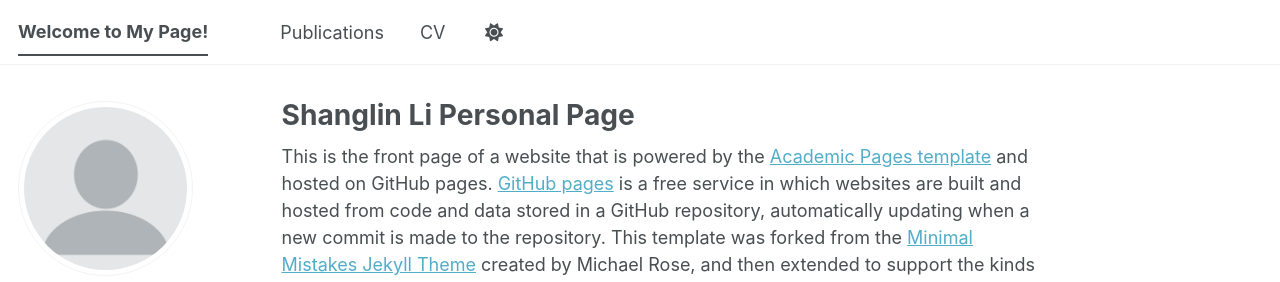
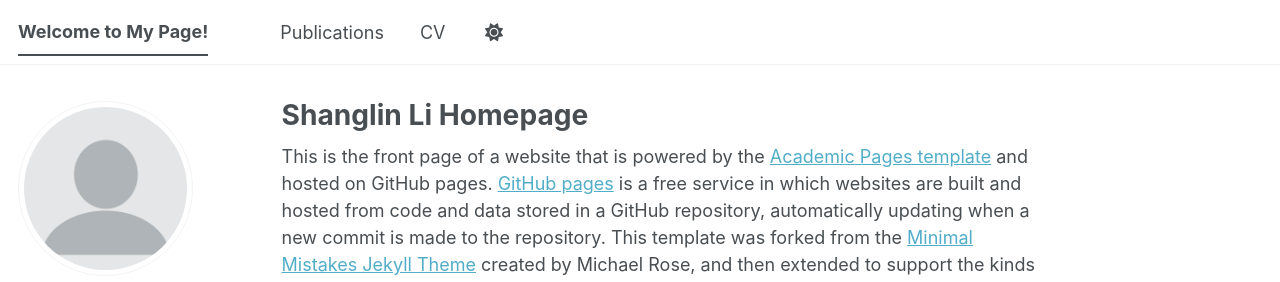
Before and after one commit to fightlesliefigt/fightlesliefigt.github.io, a Jekyll site: the page built from _pages/about.md, in a window 1280 px wide. Shown: the top 282 px of the page. Built offline with Jekyll 4.4.1, drawn with Linux system fonts in a browser that asks for light colours; a style sheet for code colours, icons or effects is not loaded.

Commit message:
Update about.md

```diff
--- a/_pages/about.md
+++ b/_pages/about.md
@@ -1,6 +1,6 @@
 ---
 permalink: /
-title: "Shanglin Li Personal Page"
+title: "Shanglin Li Homepage"
 author_profile: true
 redirect_from:
   - /about/
```
